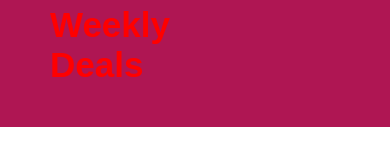
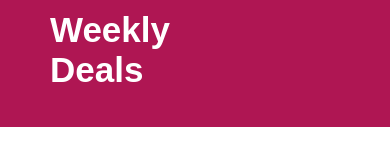
Before and after one commit to hijoblimalika/Hp-pavilion, a plain HTML site: page index.html in a window 390 px wide. Shown: the top 166 px of the page. Drawn offline with Linux system fonts and the light colour scheme.

Commit message:
sdfyghulkliuydrsadfgu

```diff
--- a/media.css
+++ b/media.css
@@ -60,12 +60,11 @@
     nav b{
         width: 600%;
         font-size: 35px;
-        margin-top: 15px;
-        color: red;
+        margin-top: 20px;
     }
    .nav_icon i{
     font-size: 60px;
-    margin-top: 15px;
+    margin-top: 20px;
    }
 
 }
```
